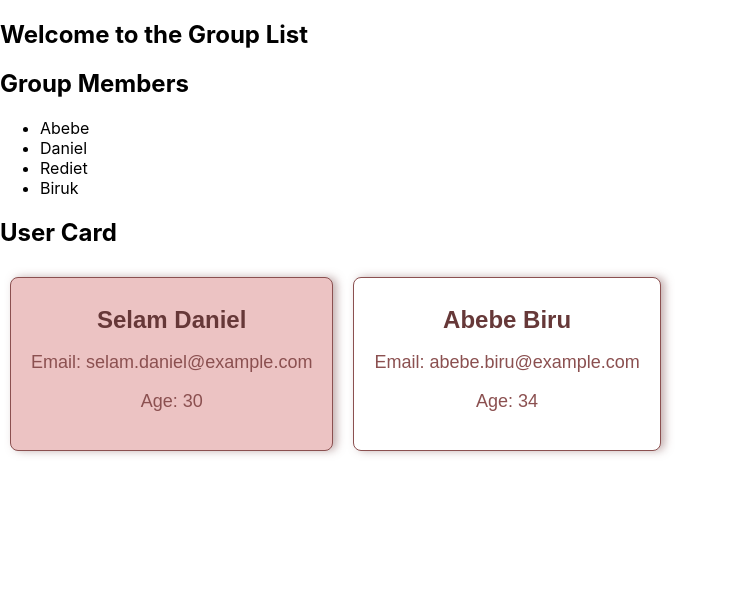
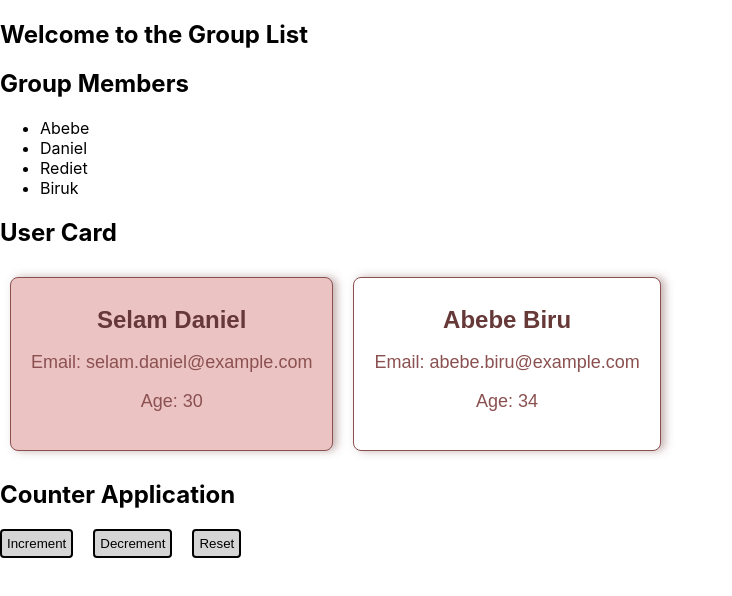
Before and after one commit to SuadAbrar/GDG_Study_Session, a React (Create React App) app: page / in a window 1280 px wide. Shown: the top 596 px of the page, without its empty margins (0-732 px from the left). Built offline with nearby package versions, Linux system fonts and the light colour scheme.

Commit message:
Add Counter application

```diff
--- a/src/App.js
+++ b/src/App.js
@@ -1,6 +1,7 @@
 import React from "react";
 import GroupList from "./GroupList";
 import UserCard from "./UserCard";
+import Counter from "./Counter";
 
 function App() {
   return (
@@ -15,6 +16,8 @@ function App() {
         backgroundColor="#ecc3c3"
       />
       <UserCard name="Abebe Biru" email="abebe.biru@example.com" age={34} />
+      <h2>Counter Application</h2>
+      <Counter />
     </div>
   );
 }
--- /dev/null
+++ b/src/Counter.css
@@ -0,0 +1,17 @@
+.count {
+  margin: 20px;
+  color: rgb(17, 87, 87);
+}
+
+.buttons {
+  display: flex;
+  gap: 20px;
+}
+
+.button {
+  cursor: pointer;
+  padding: 5px;
+  border: 2px solid black;
+  border-radius: 4px;
+  background-color: #d6d5d5;
+}
--- /dev/null
+++ b/src/Counter.js
@@ -0,0 +1,27 @@
+import React, { useState } from "react";
+import "./Counter.css";
+
+function Counter() {
+  const [count, setCount] = useState();
+  return (
+    <div>
+      <h3 className="count">{count}</h3>
+      <div className="buttons">
+        <button onClick={() => setCount(count + 1)} className="button">
+          Increment
+        </button>
+        <button
+          onClick={() => setCount(count - 1)}
+          disabled={count === 0}
+          className="button"
+        >
+          Decrement
+        </button>
+        <button onClick={() => setCount(0)} className="button">
+          Reset
+        </button>
+      </div>
+    </div>
+  );
+}
+export default Counter;
```
